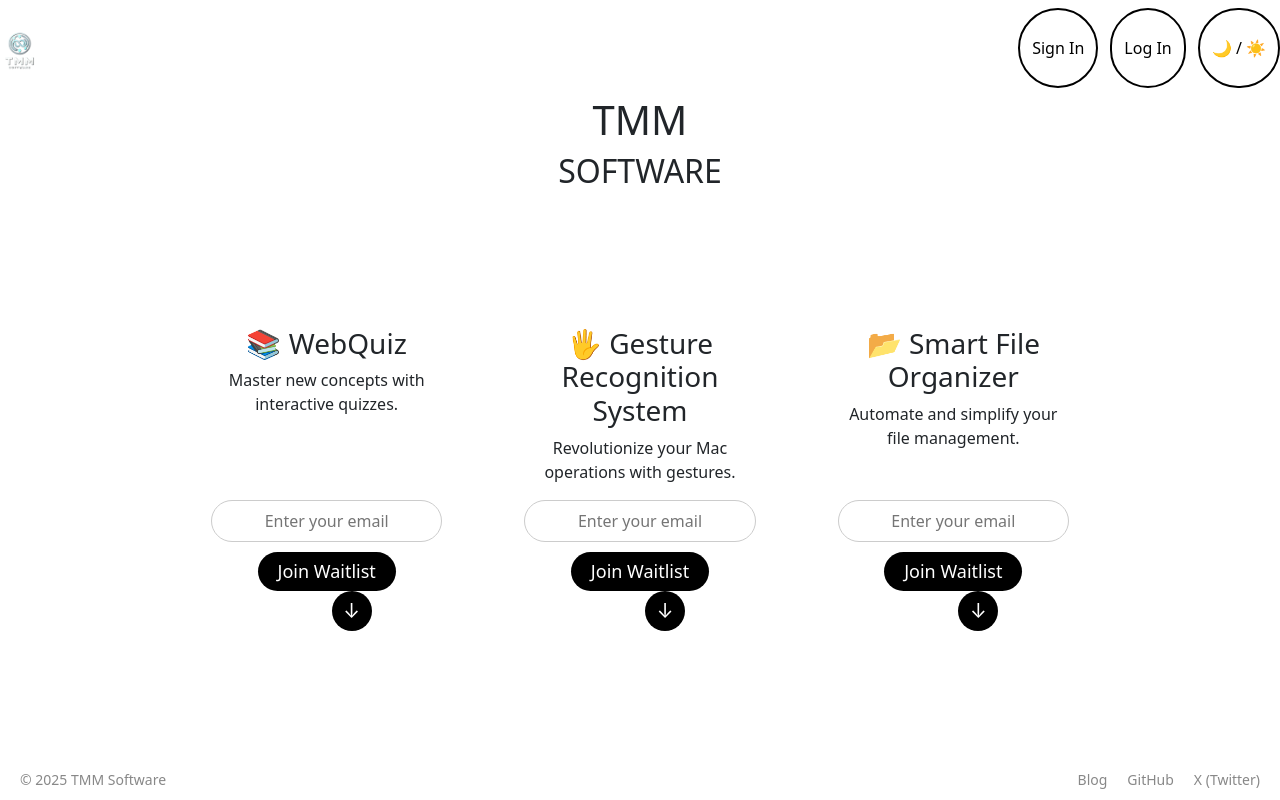
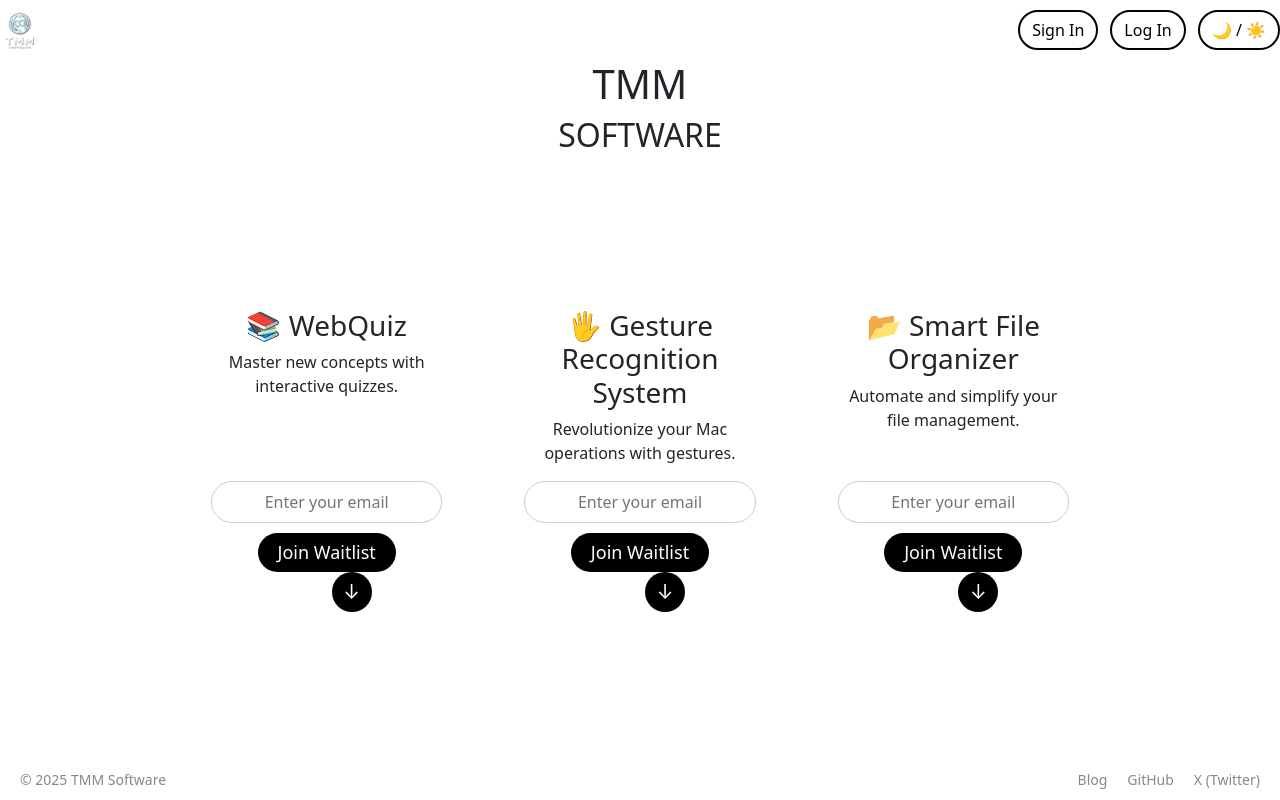
Before and after one commit to TMMSoftware/tmmsoftware.github.io, a plain HTML site: page index.html in a window 1280 px wide. Drawn offline with nearby package versions, Linux system fonts and the light colour scheme.

Commit message:
remove lineheight from hero header section

```diff
--- a/style.css
+++ b/style.css
@@ -60,7 +60,6 @@ body {
 /* Hero Section */
 header {
   text-align: center;
-  line-height: 4;
 }
 
 /* Custom Buttons */
```
